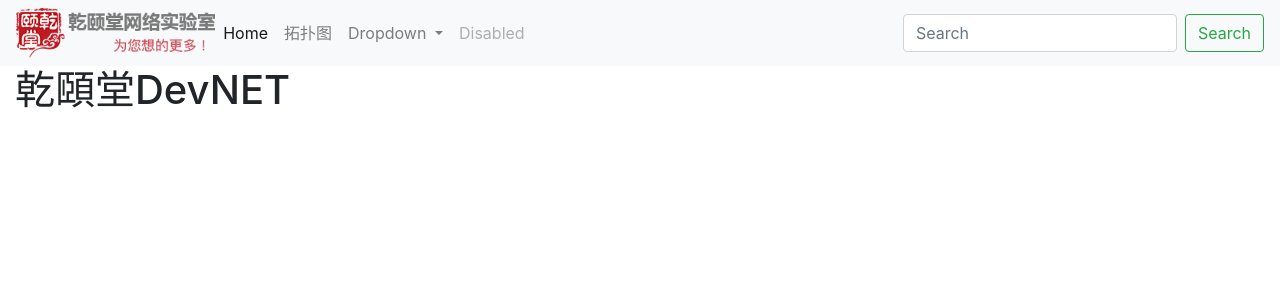
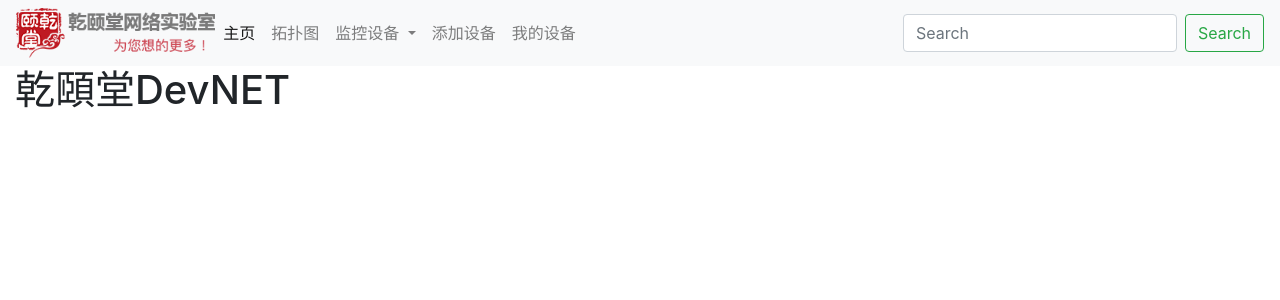
Before and after one commit to cqbomb/qyt_devnet, a Django app: page / in a window 1280 px wide. Shown: the top 300 px of the page. Run offline with Django 3.2, Linux system fonts and the light colour scheme; some libraries are stand-ins or nearby versions.

Commit message:
修改了导航!居中了图片!

```diff
--- a/templates/navbar.html
+++ b/templates/navbar.html
@@ -9,24 +9,27 @@
       <div class="collapse navbar-collapse" id="navbarSupportedContent">
         <ul class="navbar-nav mr-auto">
           <li class="nav-item active">
-            <a class="nav-link" href="/">Home <span class="sr-only">(current)</span></a>
+            <a class="nav-link" href="/">主页<span class="sr-only">(current)</span></a>
           </li>
           <li class="nav-item">
             <a class="nav-link" href="/top">拓扑图</a>
           </li>
           <li class="nav-item dropdown">
             <a class="nav-link dropdown-toggle" href="#" id="navbarDropdown" role="button" data-toggle="dropdown" aria-haspopup="true" aria-expanded="false">
-              Dropdown
+              监控设备
             </a>
             <div class="dropdown-menu" aria-labelledby="navbarDropdown">
-              <a class="dropdown-item" href="#">Action</a>
-              <a class="dropdown-item" href="#">Another action</a>
+              <a class="dropdown-item" href="#">设备CPU利用率</a>
+              <a class="dropdown-item" href="#">设备MEM利用率</a>
               <div class="dropdown-divider"></div>
               <a class="dropdown-item" href="#">Something else here</a>
             </div>
           </li>
           <li class="nav-item">
-            <a class="nav-link disabled" href="#">Disabled</a>
+            <a class="nav-link" href="#">添加设备</a>
+          </li>
+          <li class="nav-item">
+            <a class="nav-link" href="#">我的设备</a>
           </li>
         </ul>
         <form class="form-inline my-2 my-lg-0">
--- a/templates/top_map.html
+++ b/templates/top_map.html
@@ -22,7 +22,11 @@
     {% include 'navbar.html'%}
 
     <div class="container-fluid">
-    <div id="mynetwork"></div>
+        <div class="row justify-content-md-center">
+            <div class="col-md-auto">
+                <div id="mynetwork"></div>
+            </div>
+        </div>
     </div>
  </body>
 {% endblock totolbody %}
```
